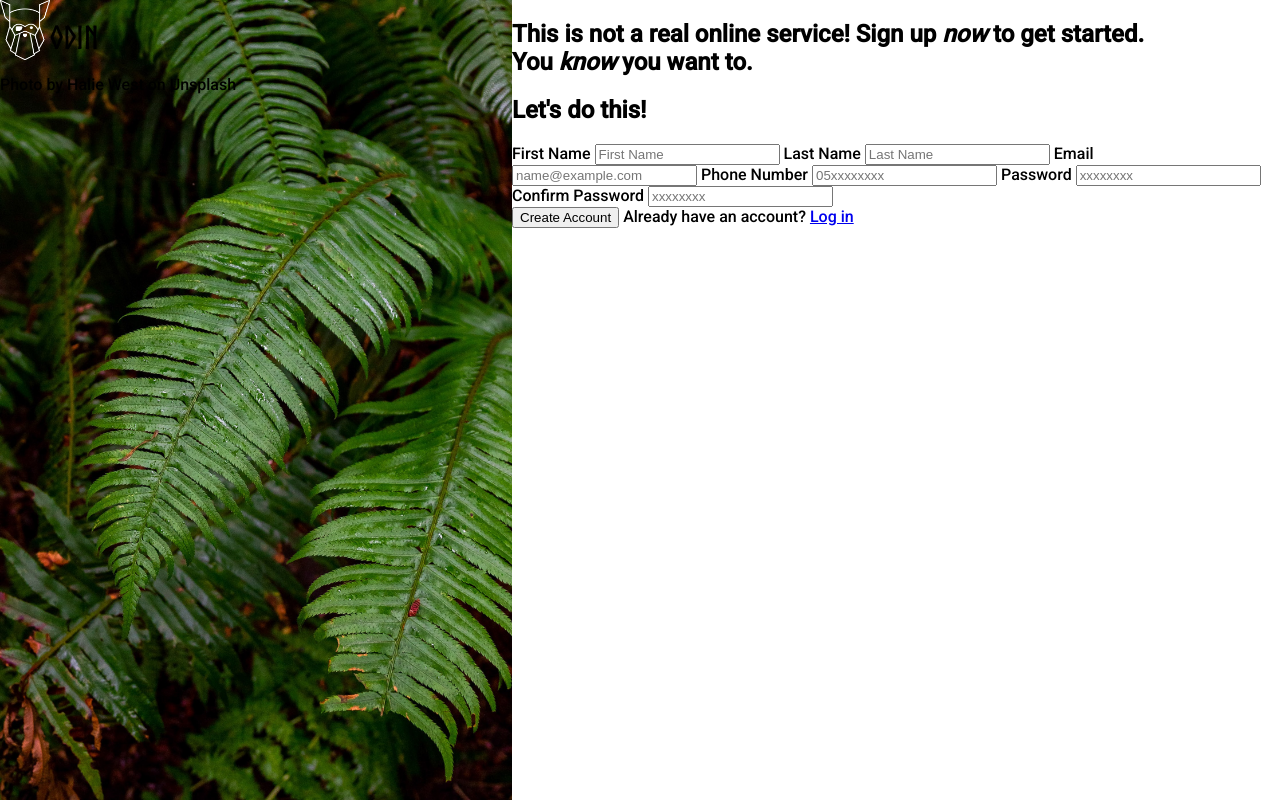
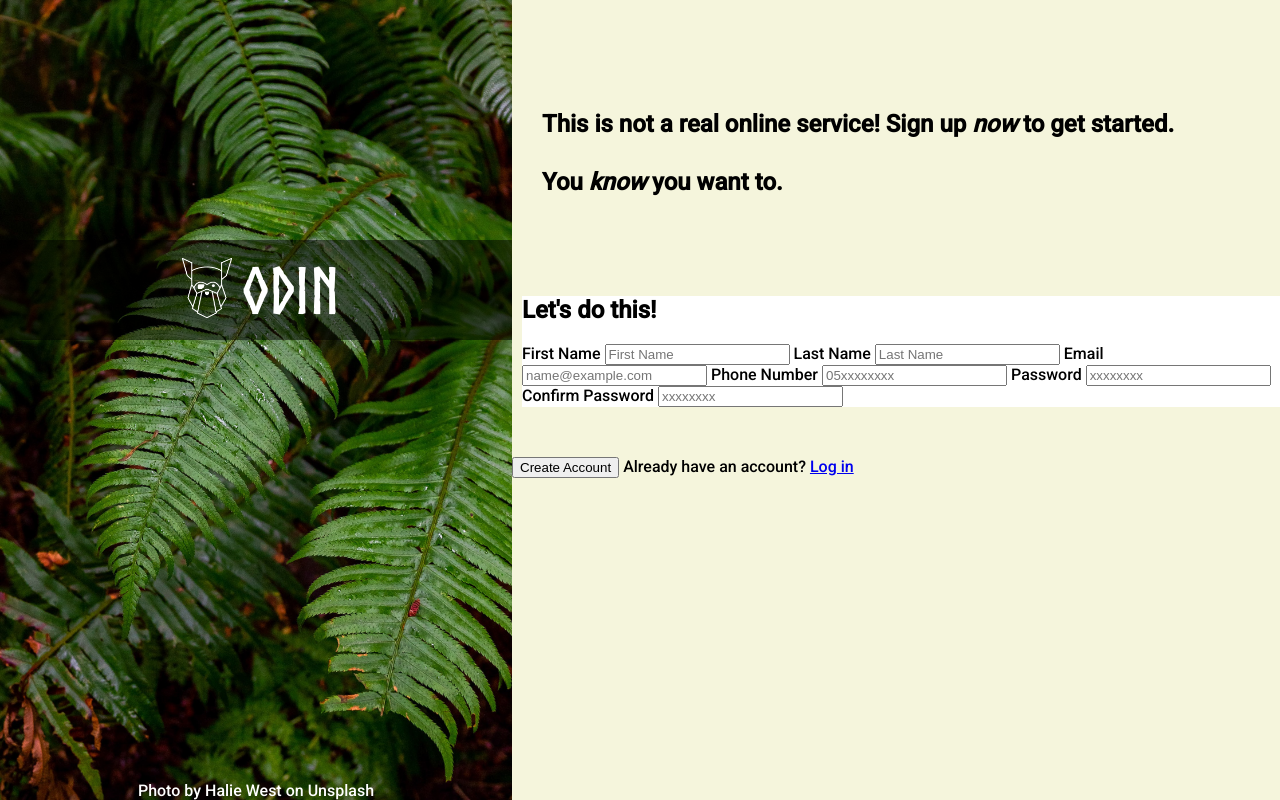
Before and after one commit to BishoSBA/project-sign-up-form, a plain HTML site: page index.html in a window 1280 px wide. Drawn offline with Linux system fonts and the light colour scheme.

Commit message:
Add Layout

```diff
--- a/index.html
+++ b/index.html
@@ -18,9 +18,9 @@
     </div>
     <main>
         <h2> This is not a real online service!
-            Sign up <em>now</em> to get started. <br>
-            You <em>know</em> you want to.
-        </h2>
+            Sign up <em>now</em> to get started. </h2>
+        <h2>You <em>know</em> you want to.</h2>
+
 
         <form action="/example" method="post">
             <section class="form-body">
--- a/style.css
+++ b/style.css
@@ -3,6 +3,8 @@
     font-family: "Norse";
     src: url(./Norse-Bold.otf);
 }
+
+
 
 body {
     font-family: 'Roboto', sans-serif;
@@ -17,16 +19,46 @@ body {
     min-width: 40vw;
     display: flex;
     flex-direction: column;
-    justify-self: center;
 }
 
 header {
     display: flex;
     font-family: 'Norse', sans-serif;
-
+    margin: 30vh 0 0;
+    background: rgb(0, 0, 0, .5);
+    min-width: auto;
+    justify-content: center;
+    align-items: center;
+    height: 100px;
+    color: white;
+    font-size: 2rem;
 }
 
 header img{
     width: 50px;
     height: 60px;
+    margin: 0% 10px;
 }
+
+footer {
+    margin-top: auto;
+    text-align: center;
+    color: white;
+}
+
+main {
+    background-color:beige;
+    padding-top: 10vh;
+}
+
+main>h2 {
+    margin: 30px 30px 0;
+
+}
+
+.form-body {
+    background-color: white;
+    width: 100%;
+    height: auto;
+    margin: 100px 10px 50px;
+}
```
